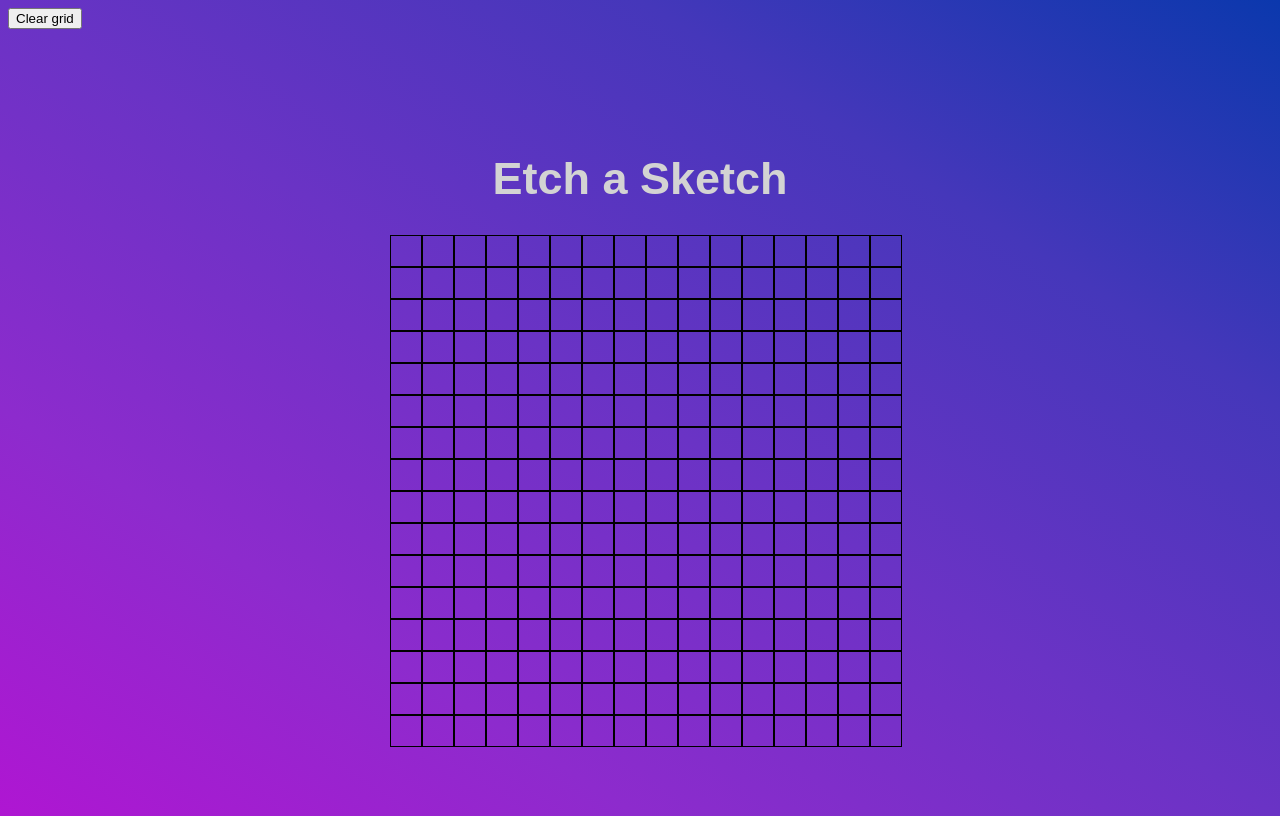
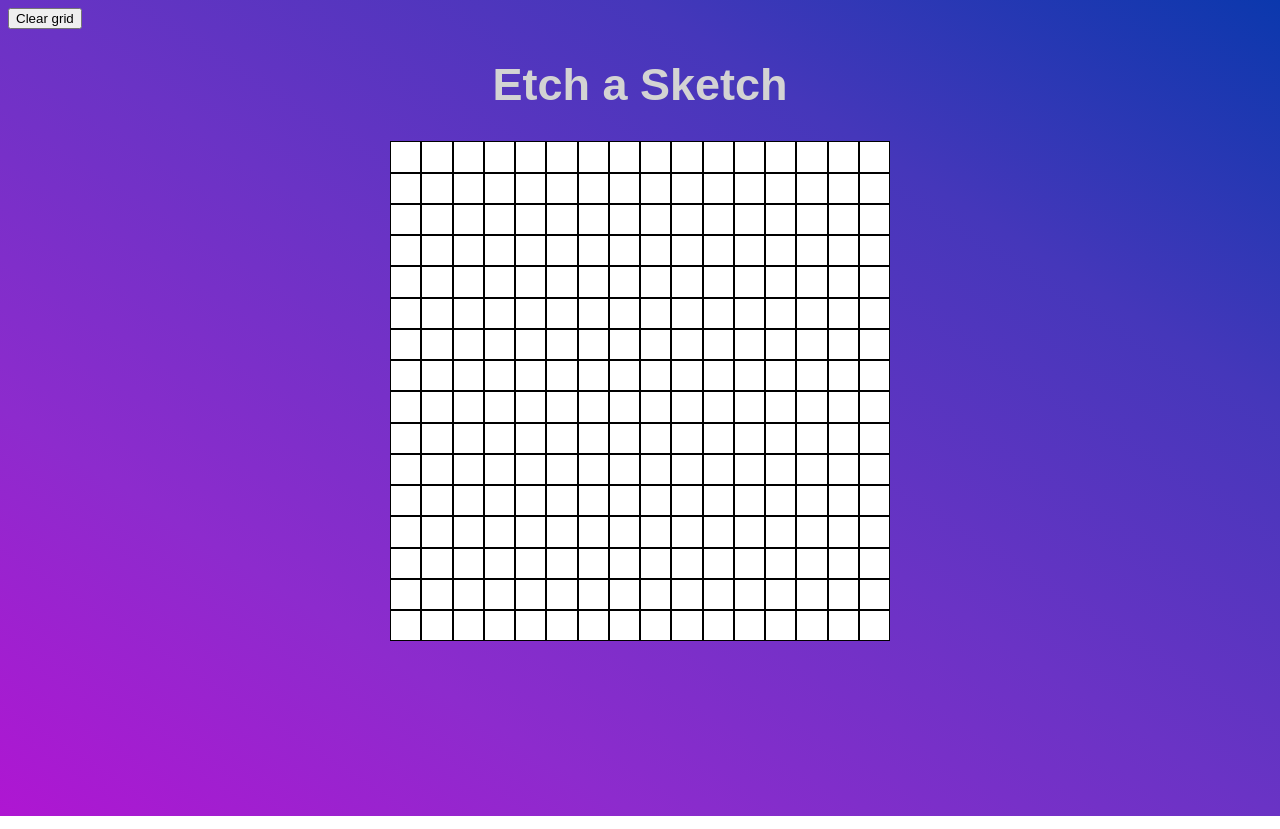
Before and after one commit to TamaraN93/etch-a-sketch, a plain HTML site: page index.html in a window 1280 px wide. Both pictures are taken after a click on the button "Clear grid". Drawn offline with Linux system fonts and the light colour scheme.

Commit message:
change background color to white when clicking

```diff
--- a/app.js
+++ b/app.js
@@ -2,7 +2,7 @@ const container = document.querySelector(".container");
 const rows = document.getElementsByClassName("row");
 const cells = document.getElementsByClassName("cell");
 const clear = document.querySelector(".clear");
-const squares = document.querySelectorAll(".square");
+const square = document.getElementsByClassName("square");
 
 //CREATE GRID
 
@@ -12,7 +12,7 @@ function grid(num) {
             for (let j = 1; j < num+1; j++) {
                 const square = document.createElement("div");
                 square.classList.add("square");
-                square.style = "border: 1px solid black";
+                square.style = "border: 1px solid black; background-color: white";
                 container.appendChild(square);
             }
         }
@@ -29,3 +29,15 @@ function hover() {
 }
 
 hover();
+
+
+
+function clearGrid() {
+    clear.addEventListener("click", (e) => {
+        for (let i = 0; i < square.length; i++) {
+            square[i].style.backgroundColor = "white";
+        }
+    })
+}
+
+clearGrid();
--- a/style.css
+++ b/style.css
@@ -11,7 +11,6 @@ h1 {
 }
 
 main {
-    height: 100vh;
     display: flex;
     flex-direction: column;
     justify-content: center;
@@ -26,7 +25,8 @@ main {
 
 }
 
-.square {
-    width: 30px;
-    height: 30px;
+
+
+.reset {
+    background-color: white;
 }
```
